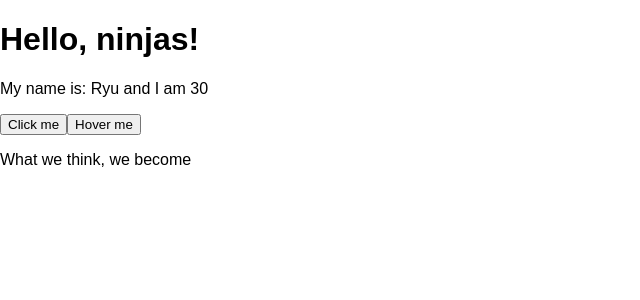
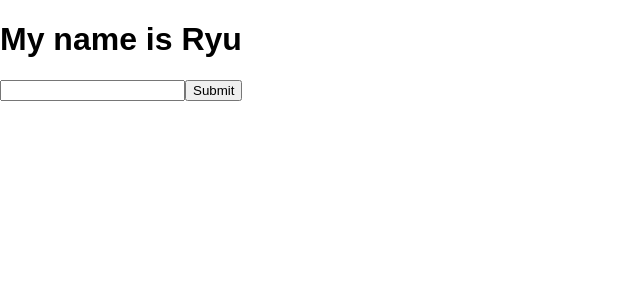
Before and after one commit to cannell001/CreateReactApp, a React (Create React App) app: page / in a window 1280 px wide. Shown: the top 300 px of the page, without its empty margins (0-640 px from the left). Built offline with nearby package versions, Linux system fonts and the light colour scheme.

Commit message:
Forms handleChange handleSubmit

```diff
--- a/src/App.js
+++ b/src/App.js
@@ -5,30 +5,26 @@ class App extends Component {
       name: 'Ryu',
       age: 30
     }
-    handleMouseOver = (e) => {
-      console.log(e.target, e.pageX);
+    handleChange = (e) => {
+      this.setState({
+        name: e.target.value
+      })
     }
-    handleClick = (e) => {
-      console.log(e.target);
-      console.log(this.state);
-      this.setState({
-        name: 'Yoshi'
-      });
+    handleSubmit = (e) => {
+      e.preventDefault();
+      console.log('form submitted', this.state);
     }
-    handleCopy = (e) => {
-      console.log('Try being original for once');
+    render(){
+      return(
+        <div className="app-content">
+          <h1>My name is {this.state.name}</h1>
+          <form onSubmit={this.handleSubmit}>
+            <input type="text" onChange={this.handleChange} />
+            <button>Submit</button>
+          </form>
+        </div>
+      )
     }
-    render() {
-        return(
-          <div className="app-content">
-            <h1>Hello, ninjas!</h1>
-            <p>My name is: { this.state.name } and I am { this.state.age }</p>
-            <button onClick={this.handleClick}>Click me</button>
-            <button onMouseOver={this.handleMouseOver}>Hover me</button>
-            <p onCopy={this.handleCopy}>What we think, we become</p>
-          </div>
-        )
-    }
-}
+  }
 
 export default App;
```
